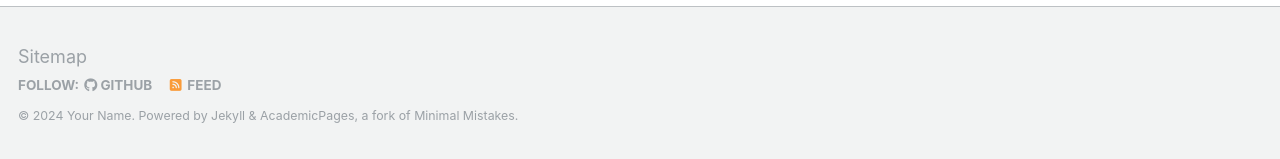
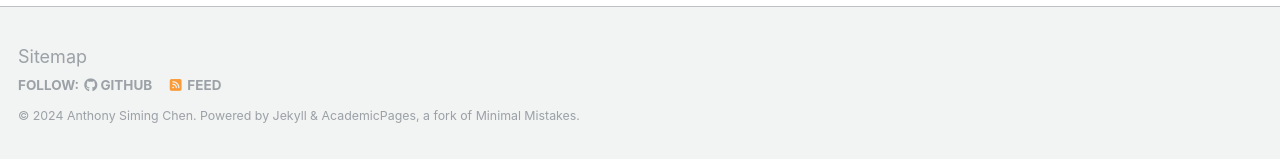
Before and after one commit to Anthony-S-Chen/Anthony-S-Chen.github.io, a Jekyll site: the page built from _pages/about.md, in a window 1280 px wide and 900 px high, scrolled down 1285 px. Shown: the part 738-897 px from the top of the window. Built offline with Jekyll 4.4.1, drawn with Linux system fonts in a browser that asks for light colours; some web fonts are replaced.

Commit message:
Update _config.yml

```diff
--- a/_config.yml
+++ b/_config.yml
@@ -10,7 +10,7 @@
 locale                   : "en-US"
 title                    : "Anthony Siming Chen, Ph.D."
 title_separator          : "-"
-name                     : &name "Your Name"
+name                     : &name "Anthony Siming Chen"
 description              : &description "personal description"
 url                      : https://anthony-s-chen.github.io/Portfolio/ #https://academicpages.github.io # the base hostname & protocol for your site e.g. "https://mmistakes.github.io"
 baseurl                  : "" # the subpath of your site, e.g. "/blog"
```
